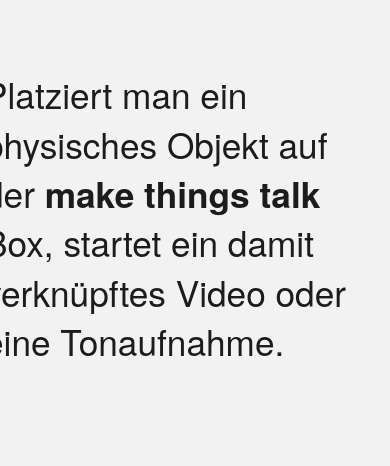
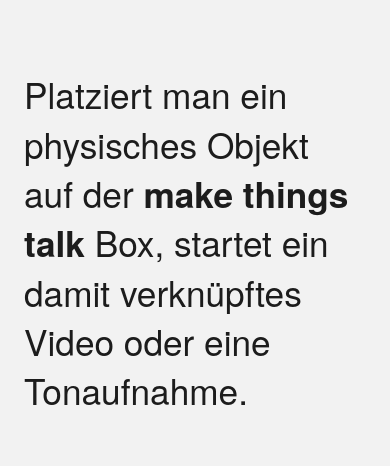
Before and after one commit to kelvynmarte/makethingstalk-website, a React (Vite) app: page /#/ in a window 390 px wide. Shown: the part 773-1239 px from the top of the page. Built offline with nearby package versions, Linux system fonts and the light colour scheme; a web font is replaced by a local one.

Commit message:
Fix mobile negative margin

```diff
--- a/src/styles/main.css
+++ b/src/styles/main.css
@@ -59,11 +59,11 @@
 h5 { font-size: var(--font-size-1); line-height: 1.4em;  letter-spacing: 0rem; }
 
 .margin-left-25 {
-  margin-left: min(25%, calc((100vw - 550px) * 0.25));
+  margin-left: max(min(25%, calc((100vw - 550px) * 0.25)), 0);
 }
 
 .margin-right-25 {
-  margin-right: min(25%, calc((100vw - 550px) * 0.25));
+  margin-right: max(min(25%, calc((100vw - 550px) * 0.25)), 0);
 }
 
 
```
